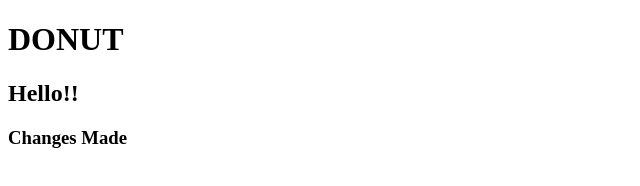
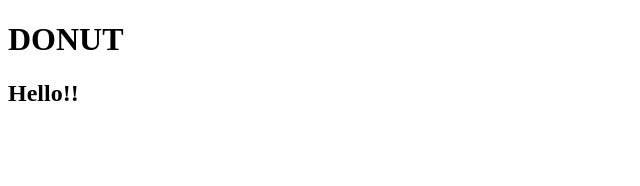
Before and after one commit to acampos2007/donut, a plain HTML site: page index.html in a window 1280 px wide. Shown: the whole page, without its empty margins (0-640 px from the left). Drawn offline with Linux system fonts and the light colour scheme.

```diff
--- a/index.html
+++ b/index.html
@@ -7,7 +7,6 @@
 <body>
   <h1>DONUT</h1>
   <h2>Hello!!</h2>
-  <h3>Changes Made</h3>
 
 </body>
 </html>
```
